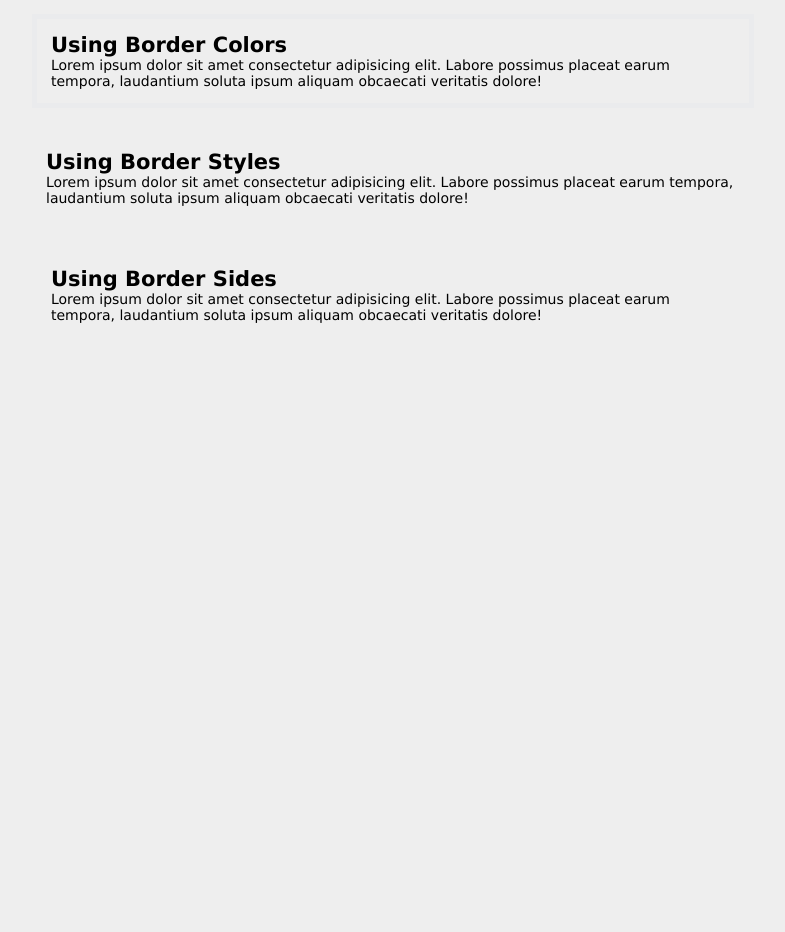
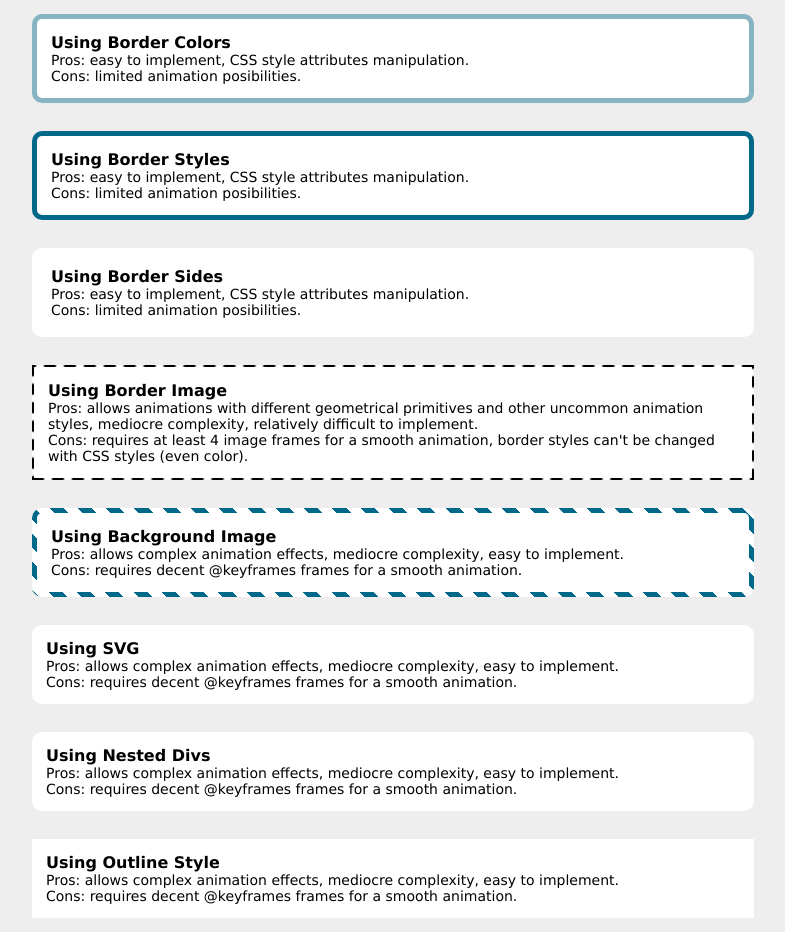
Before and after one commit to yuri-un/css-border-animations, a plain HTML site: page index.html in a window 1280 px wide. Shown: the whole page, without its empty margins (247-1032 px from the left). Before the commit the page ends 800 px from the top, so only its background shows below. Drawn offline with Linux system fonts and the light colour scheme.

Commit message:
Add new methods

```diff
--- a/index.html
+++ b/index.html
@@ -11,24 +11,83 @@
 <body>
     <div class="container">
 
-        <div class="section sample-1">
+        <div class="section sample-1 rounded">
             <h2>Using Border Colors</h2>
             <p>
-                Lorem ipsum dolor sit amet consectetur adipisicing elit. Labore possimus placeat earum tempora, laudantium soluta ipsum aliquam obcaecati veritatis dolore!
+                Pros: easy to implement, CSS style attributes manipulation.
+            </p>
+            <p>
+                Cons: limited animation posibilities.
             </p>
         </div>
 
-        <div class="section sample-2">
+        <div class="section sample-2 rounded">
             <h2>Using Border Styles</h2>
             <p>
-                Lorem ipsum dolor sit amet consectetur adipisicing elit. Labore possimus placeat earum tempora, laudantium soluta ipsum aliquam obcaecati veritatis dolore!
+                Pros: easy to implement, CSS style attributes manipulation.
+            </p>
+            <p>
+                Cons: limited animation posibilities.
             </p>
         </div>
 
-        <div class="section sample-3">
+        <div class="section sample-3 rounded">
             <h2>Using Border Sides</h2>
             <p>
-                Lorem ipsum dolor sit amet consectetur adipisicing elit. Labore possimus placeat earum tempora, laudantium soluta ipsum aliquam obcaecati veritatis dolore!
+                Pros: easy to implement, CSS style attributes manipulation.
+            </p>
+            <p>
+                Cons: limited animation posibilities.
+            </p>
+        </div>
+
+        <div class="section sample-4 rounded">
+            <h2>Using Border Image</h2>
+            <p>
+                Pros: allows animations with different geometrical primitives and other uncommon animation styles, mediocre complexity, relatively difficult to implement.
+            </p>
+            <p>
+                Cons: requires at least 4 image frames for a smooth animation, border styles can't be changed with CSS styles (even color).
+            </p>
+        </div>
+
+        <div class="section sample-5 rounded">
+            <h2>Using Background Image</h2>
+            <p>
+                Pros: allows complex animation effects, mediocre complexity, easy to implement.
+            </p>
+            <p>
+                Cons: requires decent @keyframes frames for a smooth animation.
+            </p>
+        </div>
+
+        <div class="section sample-6 rounded">
+            <h2>Using SVG</h2>
+            <p>
+                Pros: allows complex animation effects, mediocre complexity, easy to implement.
+            </p>
+            <p>
+                Cons: requires decent @keyframes frames for a smooth animation.
+            </p>
+        </div>
+
+        <div class="section sample-7 rounded">
+            <h2>Using Nested Divs</h2>
+            <p>
+                Pros: allows complex animation effects, mediocre complexity, easy to implement.
+            </p>
+            <p>
+                Cons: requires decent @keyframes frames for a smooth animation.
+            </p>
+        </div>
+
+        <div class="section sample-58rounded">
+            <h2>Using Outline Style</h2>
+            <p>
+                Pros: allows complex animation effects, mediocre complexity, easy to implement.
+            </p>
+            <p>
+                Cons: requires decent @keyframes frames for a smooth animation.
             </p>
         </div>
 
--- a/style.css
+++ b/style.css
@@ -5,9 +5,6 @@
 }
 
 body{
-    /* transform:translateY(-50%);
-    transform:translateX(-50%); */
-
     background-color:#eee;
     font-family:Verdana, Geneva, Tahoma, sans-serif;
     font-size:14px;
@@ -31,26 +28,47 @@ body{
 .section{
     margin:1em;
     padding:1em;
+    background-color:white;
+}
+
+.section > h2{
+    font-size:16px;
+}
+
+.rounded{
+    border-radius:10px;
 }
 
 .sample-1{
     border:5px solid transparent;
 
     animation-name:sample-1;
-    animation-duration:1s;
+    animation-duration:3s;
     animation-iteration-count:infinite;
-    /* animation-direction: alternate-reverse; */
 }
+
+.sample-2{
+    border:5px solid transparent;
+
+    animation-name:sample-2;
+    animation-duration:3s;
+    animation-iteration-count:infinite;
+}
+
+@keyframes sample-2{
+    0%{border:5px solid #006989;}
+    50%{border:5px double #006989;}
+    100%{border:5px solid #006989;}
+}
+
 
 @keyframes sample-1{
     0%{border-color:#eaebed}
-    /* 50%{border-color:#a3bac3} */
     50%{border-color:#006989}
-    /* 75%{border-color:#a3bac3}*/
     100%{border-color:#eaebed}
 }
 
-
+/* Using border sides */
 .sample-3{
     border:5px solid transparent;
 
@@ -58,32 +76,53 @@ body{
     animation-duration:2.5s;
     animation-fill-mode:none;
     animation-iteration-count:infinite;
-    /* animation-fill-mode:forwards; */
 }
 
 @keyframes sample-3{
-    15%{
-        border-top-color: #006989;
-        /* border-right-color:transparent;
-        border-bottom-color:transparent;
-        border-left-color:transparent; */
-    }
-    40%{
-        /* border-top-color: #006989; */
-        border-right-color:#006989;
-        /* border-bottom-color:transparent;
-        border-left-color:transparent; */
-    }
-    60%{
-        /* border-top-color: transparent;
-        border-right-color:#006989; */
-        border-bottom-color:#006989;
-        /* border-left-color:transparent; */
-    }
-    75%{
-        /* border-top-color: transparent;
-        border-right-color:transparent;
-        border-bottom-color:#006989; */
-        border-left-color:#006090;
-    }
+    15%{border-top-color: #006989;}
+    40%{border-right-color:#006989;}
+    60%{border-bottom-color:#006989;}
+    75%{border-left-color:#006989;}
 }
+
+/* Using border images */
+.sample-4{
+    border:2px solid transparent;
+    border-image-slice:1;
+    border-image-repeat:round;
+
+    animation-name:sample-4;
+    animation-duration:.5s;
+    animation-iteration-count:infinite;
+}
+
+@keyframes sample-4{
+    0%{border-image-source:url(./res/frame-1.png);}
+    25%{border-image-source:url(./res/frame-2.png);}
+    50%{border-image-source:url(./res/frame-3.png);}
+    75%{border-image-source:url(./res/frame-4.png);}
+    100%{border-image-source:url(./res/frame-1.png);}
+}
+
+/* Using border images */
+.sample-5{
+    border:5px solid transparent;
+    background-image: linear-gradient( white, white), repeating-linear-gradient(45deg, white 0px 10px, #006989 10px 20px);
+    background-origin: border-box;
+    background-clip: padding-box, border-box;
+
+    animation-name:sample-5;
+    animation-duration:.6s;
+    animation-iteration-count:infinite;
+}
+
+@keyframes sample-5{
+    0%{background-image: linear-gradient( white, white), repeating-linear-gradient(45deg, white 0px 10px, #006989 10px 20px);}
+    33.3%{background-image: linear-gradient( white, white), repeating-linear-gradient(45deg, white 5px 15px,#006989 15px 25px);}
+    66.6%{background-image: linear-gradient( white, white), repeating-linear-gradient(45deg, white 10px 20px, #006989 20px 30px);}
+    100%{background-image: linear-gradient( white, white), repeating-linear-gradient(45deg, white 0px 10px, #006989 10px 20px);}
+
+    /* 0%{background-position:0% 0%;}
+    50%{background-position:0% 50%;}
+    100%{background-position:0% 100%;} */
+}
```
Also changed, not shown: res/frame-1.png (added), res/frame-2.png (added), res/frame-3.png (added), res/frame-4.png (added).
